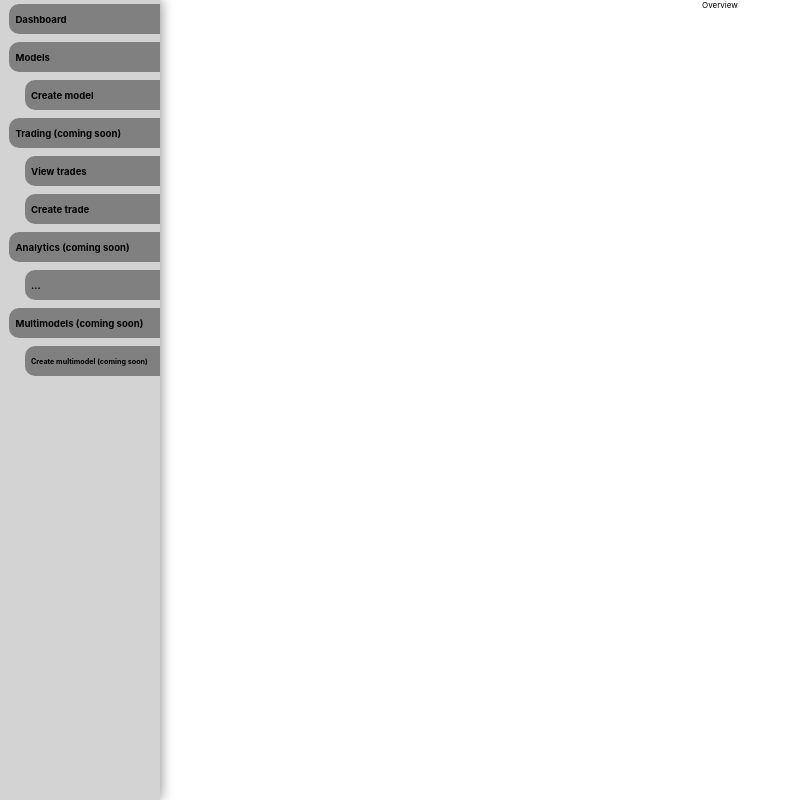
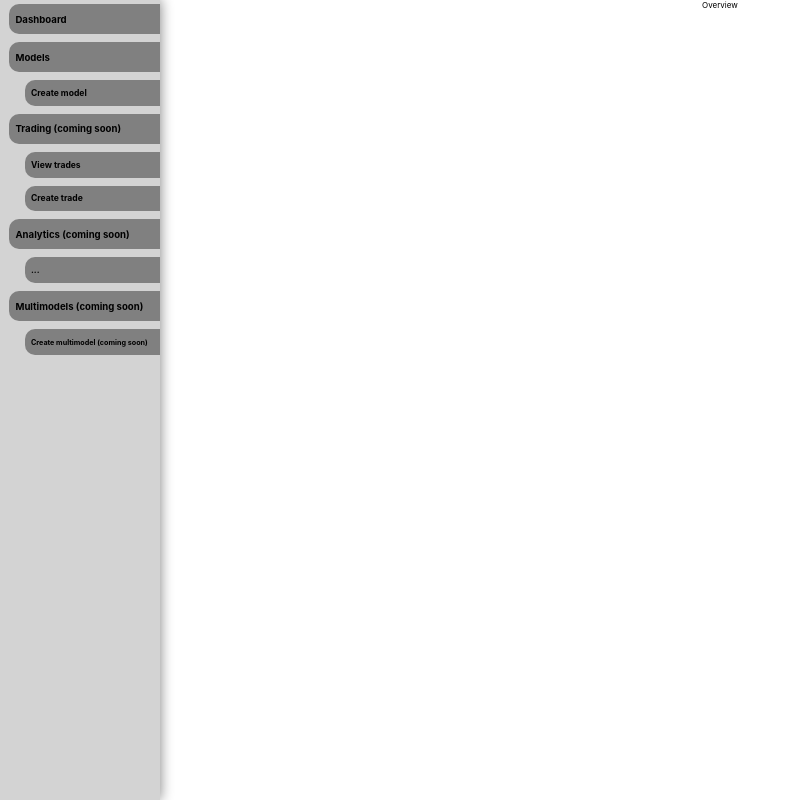
Before and after one commit to ModularAutomatedStockTrading/frontend, a React (Create React App) app: page /dashboard in a window 1280 px wide. Shown: the whole page, without its empty margins (0-792 px from the left). Built offline with nearby package versions, Linux system fonts and the light colour scheme.

Commit message:
improve side panel visually

```diff
--- a/src/components/SidePanel/index.js
+++ b/src/components/SidePanel/index.js
@@ -23,9 +23,10 @@ export default function SidePanel(props){
 }
 
 const Item = (props) => {
+    console.log((5 - (props.depth - 1) * 0.7))
     return <div style={{
         width : "97%",
-        height : screenH * 0.05,
+        height : screenH * (5 - (props.depth - 1) * 0.7) / 100,
         padding : "0.5vh 0px 0.5vh 3%",
         position : "relative"
     }}>
@@ -41,9 +42,9 @@ const Item = (props) => {
                 position : "absolute",
                 top : 0, bottom : 0, margin : "auto",
                 height : "fit-content",
-                fontSize : "1.2rem",
+                fontSize : `${1.2 - (props.depth - 1) * 0.13}rem`,
                 fontWeight : "700",
-                marginLeft : screenH * 0.01,
+                left : screenH * 0.01,
                 userSelect: "none"
             }}>
                 {props.title}
```
